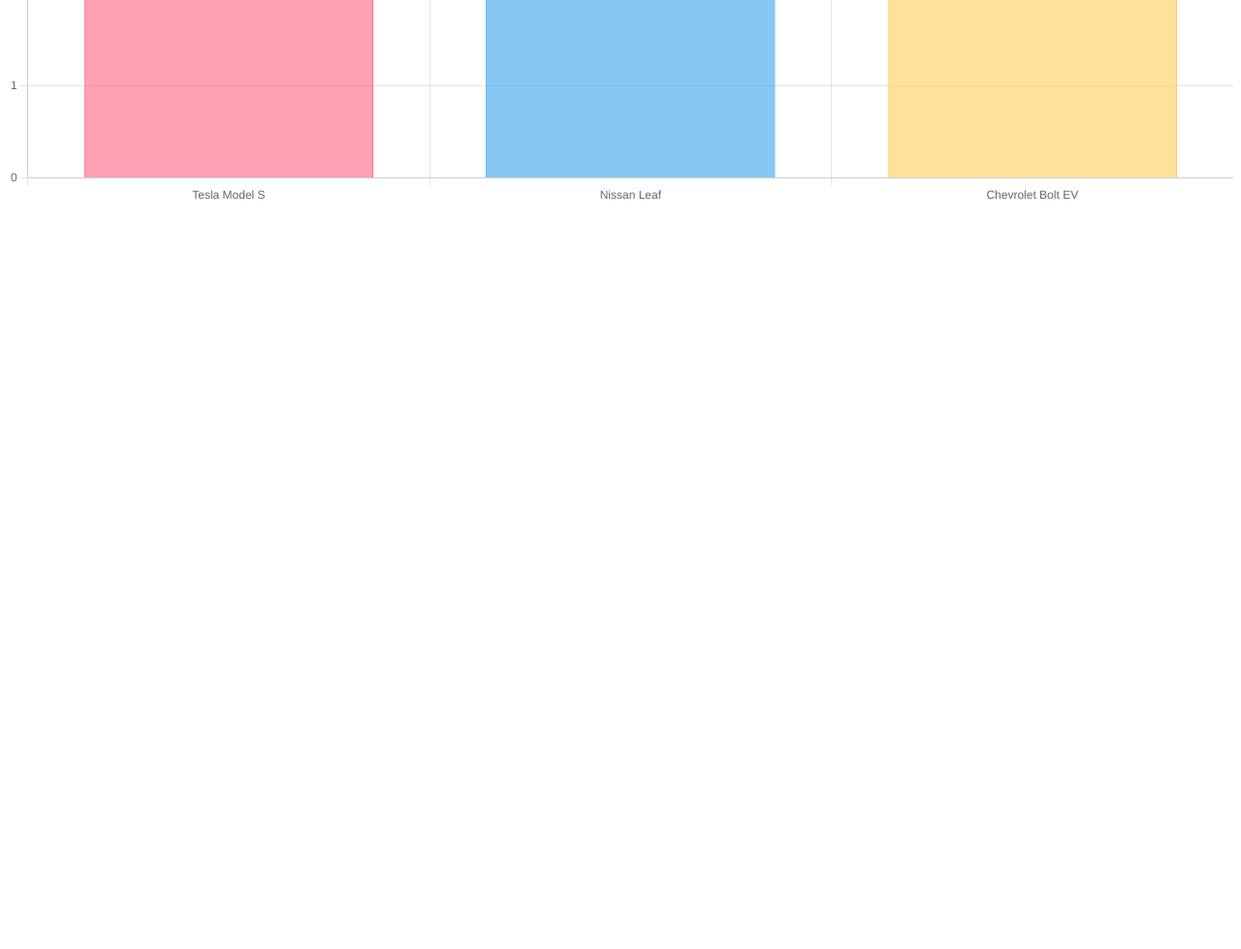
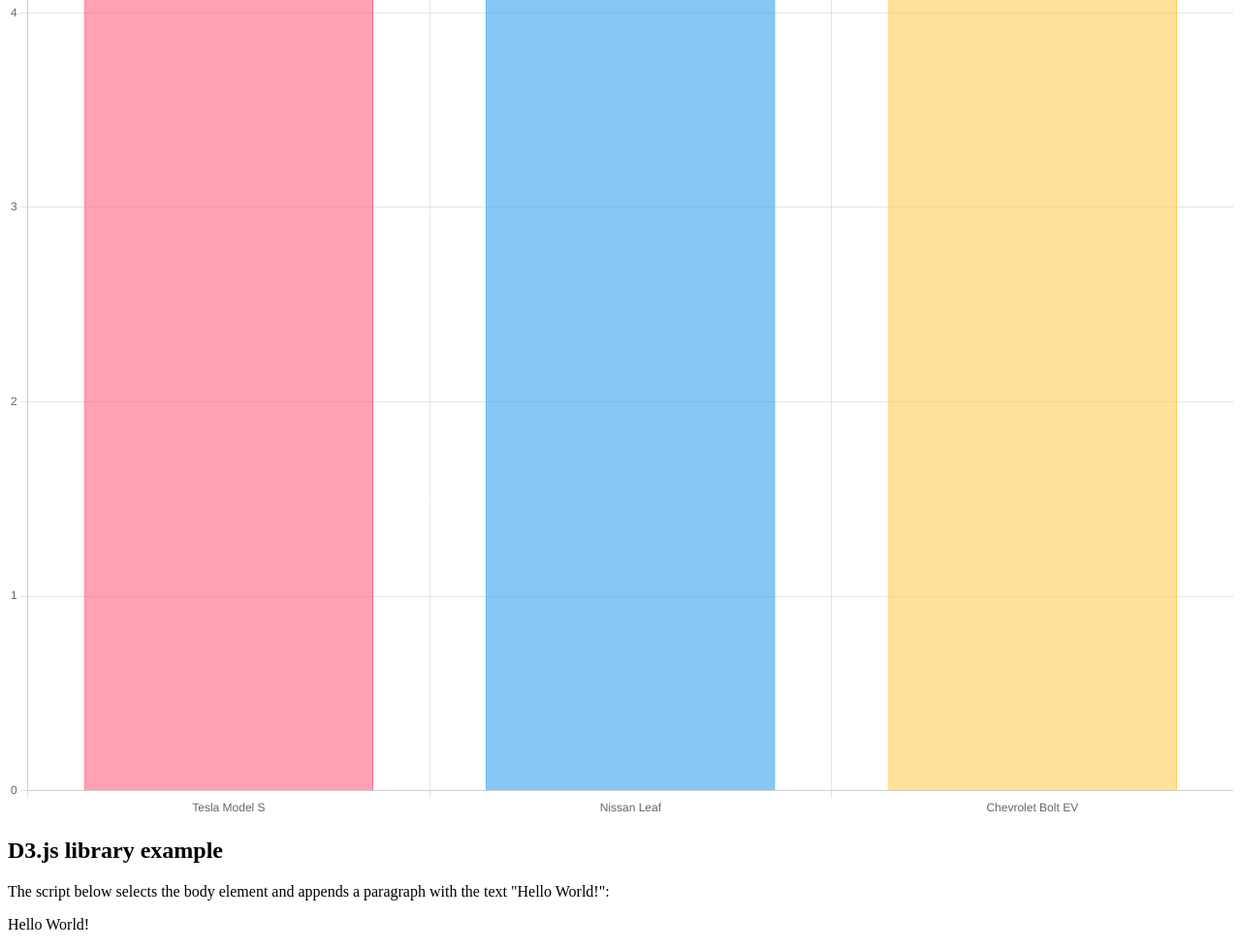
Before and after one commit to mariareiss/hw6.2, a plain HTML site: page main.html in a window 1280 px wide. Shown: the part 500-1479 px from the top of the page at 97% size. Before the commit the page ends 800 px from the top, so only its background shows below. Drawn offline with nearby package versions, Linux system fonts and the light colour scheme.

Commit message:
Update main.html

```diff
--- a/main.html
+++ b/main.html
@@ -12,7 +12,7 @@
 <body>
     <h1>Electric Vehicle Charging Times</h1>
 
-    <canvas id="chargingTimesChart" width="400" height="200"></canvas>
+    <canvas id="chargingTimesChart" width="100" height="100"></canvas>
 
     <script>
         const electricVehicles = [
@@ -89,5 +89,15 @@
         $('#dataContainer').hide().fadeIn(1000);
     </script>
 
+<script src="//d3js.org/d3.v4.js"></script>
+<body>
+<h2>D3.js library example</h2>
+<p>The script below selects the body element and appends a paragraph with the text "Hello World!":</p>
+
+<script>
+d3.select("body").append("p").text("Hello World!");
+</script>
+
+
 </body>
 </html>
```
